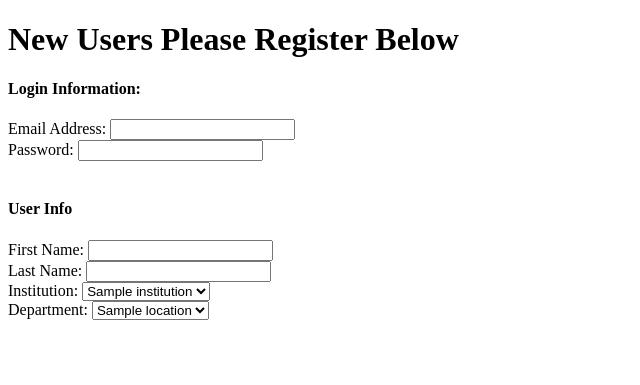
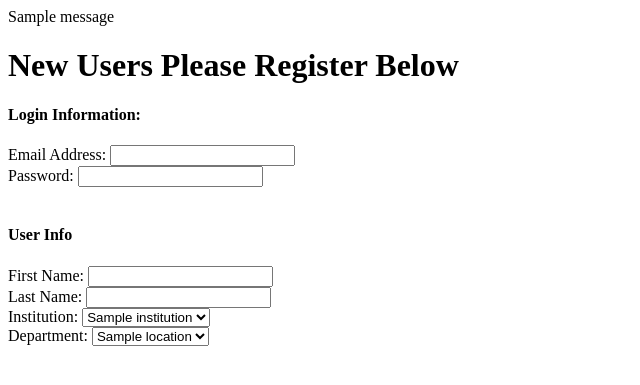
Before and after one commit to kgermeroth/study_scheduler, a Flask app: page /register in a window 1280 px wide. Shown: the top 385 px of the page, without its empty margins (0-640 px from the left). Run offline with Flask 2, Linux system fonts and the light colour scheme; tables that the repository leaves empty hold one stand-in row (values such as "Sample post"); one stand-in notice (Sample message) is shown.

Commit message:
added section for flashed messages

```diff
--- a/templates/base.html
+++ b/templates/base.html
@@ -5,6 +5,11 @@
 	<script src="http://code.jquery.com/jquery.js"></script>
 </head>
 <body>
+	<div class="flashes">
+		{% for message in get_flashed_messages() %}
+			{{ message }}
+		{% endfor %}
+	</div>
 	{% block content %}
 
 	{% endblock %}
```
